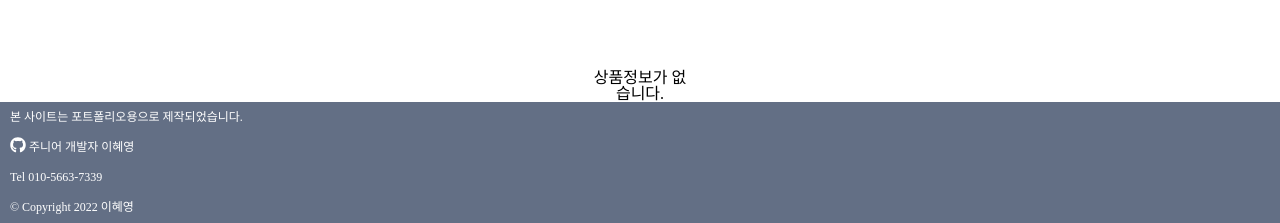
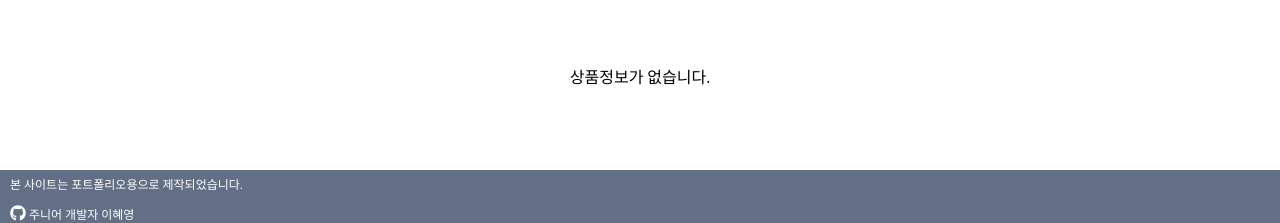
Before and after one commit to softBUD/shop, a React (Create React App) app: page /api/cart in a window 1280 px wide. Shown: the part 268-491 px from the top of the page. Built offline with nearby package versions, Linux system fonts and the light colour scheme; no server answers; a web font is replaced by a local one.

Commit message:
🚧 cart css 파일 수정 및 콘솔에 찍히는 값 제거

```diff
--- a/src/App.css
+++ b/src/App.css
@@ -700,6 +700,10 @@ table {
 .myCartContainer {
   margin-bottom: 100px;
 }
+
+.myCartContainer .message {
+  margin-bottom: 0;
+}
 #myCart {
   text-align: center;
   margin-top: 10rem;
@@ -719,6 +723,12 @@ table {
   width: 100px;
   margin: 0 auto;
   vertical-align: middle;
+}
+.cartProductMessage {
+  text-align: center;
+  width: 100%;
+  height: 100px;
+  margin: 0 auto;
 }
 .cartProductInfo img {
   width: 55px;
--- a/src/views/cart.js
+++ b/src/views/cart.js
@@ -8,7 +8,6 @@ function Cart(props) {
 
     const dispatch = useDispatch();
     const [Product,setProduct] = useState([]);
-    console.log(Product);
     useEffect(()=>{
         let cartItems = [];
         //유저 데이터 true이고, cart에 상품이 있을때
@@ -30,7 +29,7 @@ function Cart(props) {
     return (
         <div className='cartWrapper'>
             <Navmenu></Navmenu>
-            <div className='myCartContainer'>
+            <div className={Product.length == 0 ? 'myCartContainer message':  'myCartContainer'}>
                 <h2 id="myCart">내 카트</h2>
 
                 <table className='cartTable'>
@@ -63,7 +62,7 @@ function Cart(props) {
                 </table>
 
             </div>
-             {Product.length == 0 && <div className='cartProductInfo'>상품정보가 없습니다.</div> }
+             {Product.length == 0 && <div className='cartProductMessage'>상품정보가 없습니다.</div> }
         </div>
     )
 }
```
